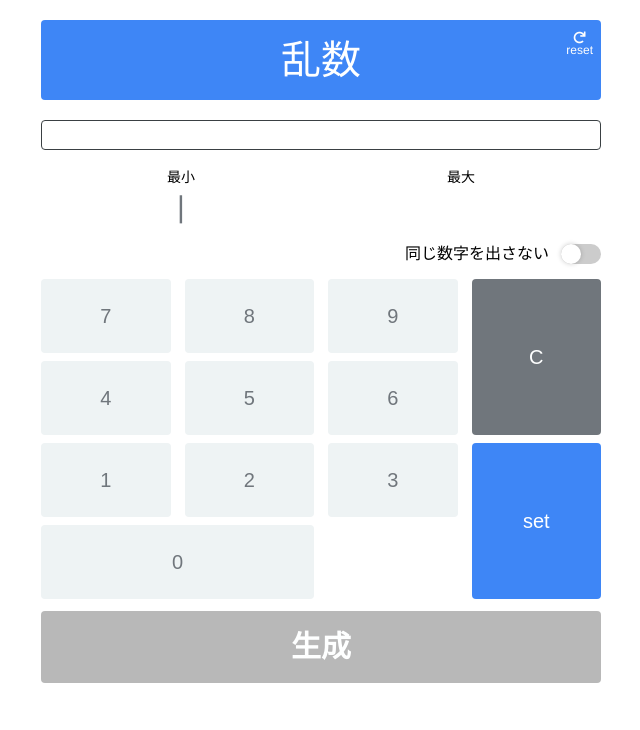
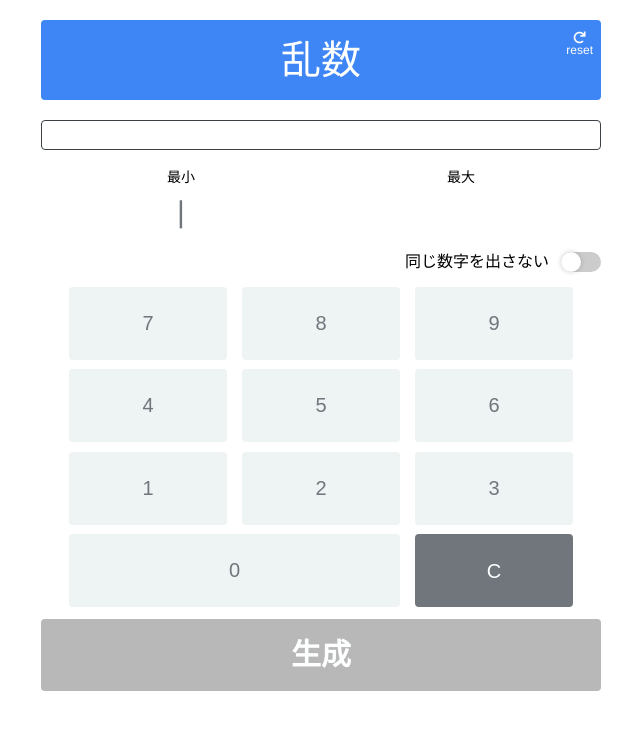
Before and after one commit to monogusa-beer/-, a plain HTML site: page index.html in a window 1280 px wide. Both pictures are taken after a click on the button "生成". Shown: the whole page, without its empty margins (319-959 px from the left). Drawn offline with Linux system fonts and the light colour scheme.

Commit message:
setボタンを廃止 数字入力時に最小最大を比較し、最小＜最大なら生成可能に

```diff
--- a/css/style.css
+++ b/css/style.css
@@ -90,7 +90,8 @@ body {
 .setNum-number {
 	font-size: 30px;
 	width: 120px;
-	height: 32px;
+	height: 40px;
+	line-height: 40px;
 	color: #3A4043;
 }
 
@@ -173,13 +174,13 @@ body {
 }
 
 .inputs {
-	width: 100%;
+	width: 90%;
 	height: 40vh;
 	display: grid;
 	grid-template-rows: 1fr 1fr 1fr 1fr;
-	grid-template-columns: 1fr 1fr 1fr 1fr;
-	grid-gap: 2.5%;
-	margin-bottom: 12px;
+	grid-template-columns: 1fr 1fr 1fr;
+	grid-gap: 3%;
+	margin: 0 auto 12px;
 }
 
 .number-button, .clear-button, .set-button {
@@ -191,16 +192,6 @@ body {
 .number-button {
 	background-color: #EEF3F4;
 	color: #70767C;
-}
-
-.clear-button {
-	background-color: #70767C;
-	color: #feffff;
-}
-
-.set-button {
-	background-color: #3E86F6;
-	color: #feffff;
 }
 
 .button-text {
@@ -250,11 +241,9 @@ body {
 }
 
 .clear-button {
-	grid-area: 1/4/3/5;
-}
-
-.set-button {
-	grid-area: 3/4/5/5;
+	background-color: #70767C;
+	color: #feffff;
+	grid-area: 4/3/5/4;
 }
 
 .generate {
--- a/index.html
+++ b/index.html
@@ -54,7 +54,7 @@
 			<button type="button" class="number-button">8</button>
 			<button type="button" class="number-button">9</button>
 			<button id="clearButton" type="button" class="clear-button"><span class="button-text">C</span></button>
-			<button id="setButton" type="button" class="set-button"><span class="button-text">set</span></button>
+			<!-- <button id="setButton" type="button" class="set-button"><span class="button-text">set</span></button> -->
 		</div>
 		<button id="generateButton" type="button" class="generate">生成</button>
 	</main>
--- a/js/script.js
+++ b/js/script.js
@@ -1,11 +1,11 @@
 'use strict';
 {
-
 	const numButtons = document.querySelectorAll(".number-button")
-	const setButton = document.getElementById("setButton");
 	const clearButton = document.getElementById("clearButton");
 	const generateButton = document.getElementById("generateButton");
 	const mainPanel = document.getElementById("mainPanel");
+	let minNum;
+	let maxNum;
 
 	class NumPanel {
 		constructor(id) {
@@ -38,9 +38,6 @@
 			if(this.htmlClass.contains("waiting")) {
 				this.htmlClass.remove("waiting");
 			}
-			if(this.htmlClass.contains("active")) {
-				this.htmlClass.remove("active");
-			}
 		}
 
 		setWaiting() {
@@ -50,16 +47,11 @@
 			if(!this.htmlClass.contains("waiting")) {
 				this.htmlClass.add("waiting")
 			}
-			if(this.htmlClass.contains("active")) {
-				this.htmlClass.remove("active");
-			}
 		}
 
 		setActive() {
 			this.status = "active";
 			this.element.textContent = this.num;
-			if(!this.htmlClass.contains("active"))
-			this.htmlClass.add("active");
 			if(this.htmlClass.contains("waiting")) {
 				this.htmlClass.remove("waiting");
 			}
@@ -67,13 +59,9 @@
 
 		setSet() {
 			this.status ="set";
-			this.num = Number(this.num);
 			this.element.textContent = this.num;
 			if(this.htmlClass.contains("waiting")) {
 				this.htmlClass.remove("waiting");
-			}
-			if(this.htmlClass.contains("active")) {
-				this.htmlClass.remove("active");
 			}
 		}
 
@@ -116,20 +104,13 @@
 					maxPanel.setActive();
 					break;
 			}
-		});
-	});
 
-	setButton.addEventListener('click', () => {
-		if(minPanel.getStatus() === "active") {
-			minPanel.setSet();
-			maxPanel.setWaiting();
-		}
-		if(maxPanel.getStatus() === "active") {
-			maxPanel.setSet();
-			if(minPanel.getNum() <= maxPanel.getNum()) {
+			minNum = Number(minPanel.element.textContent);
+			maxNum = Number(maxPanel.element.textContent);
+			if(minNum !== NaN && maxNum !== NaN && minNum < maxNum) {
 				generateButton.classList.add("active");
 			}
-		}
+		});
 	});
 
 	clearButton.addEventListener('click', () => {
@@ -173,7 +154,7 @@
 		let generateRandomNumber = function(min,max) {
 			return Math.floor(Math.random() * (max + 1 - min)) + min;
 		};
-		let generatedNum = generateRandomNumber(minPanel.getNum(), maxPanel.getNum());
+		let generatedNum = generateRandomNumber(minNum, maxNum);
 		mainPanel.textContent = generatedNum;
 	});
 }
```
